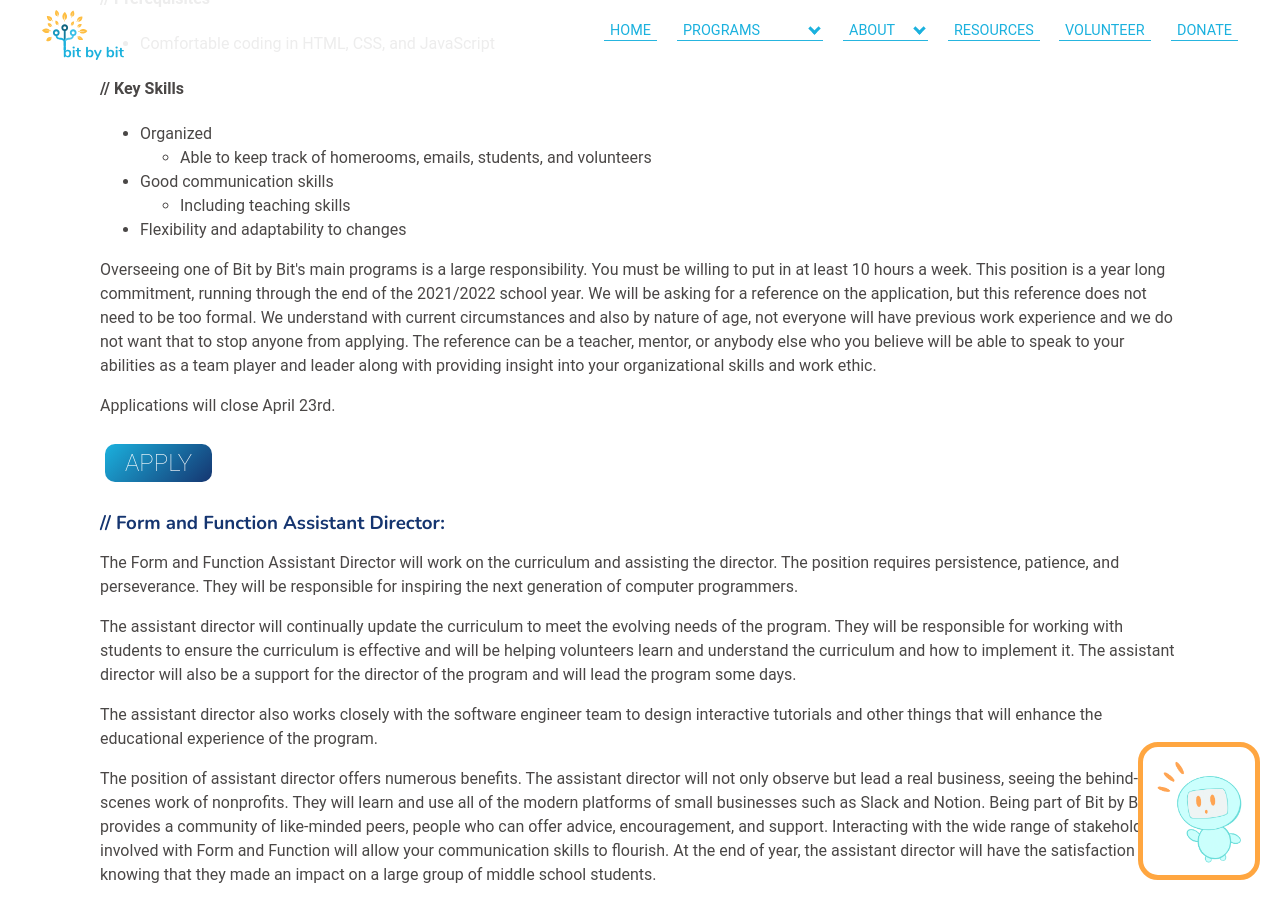
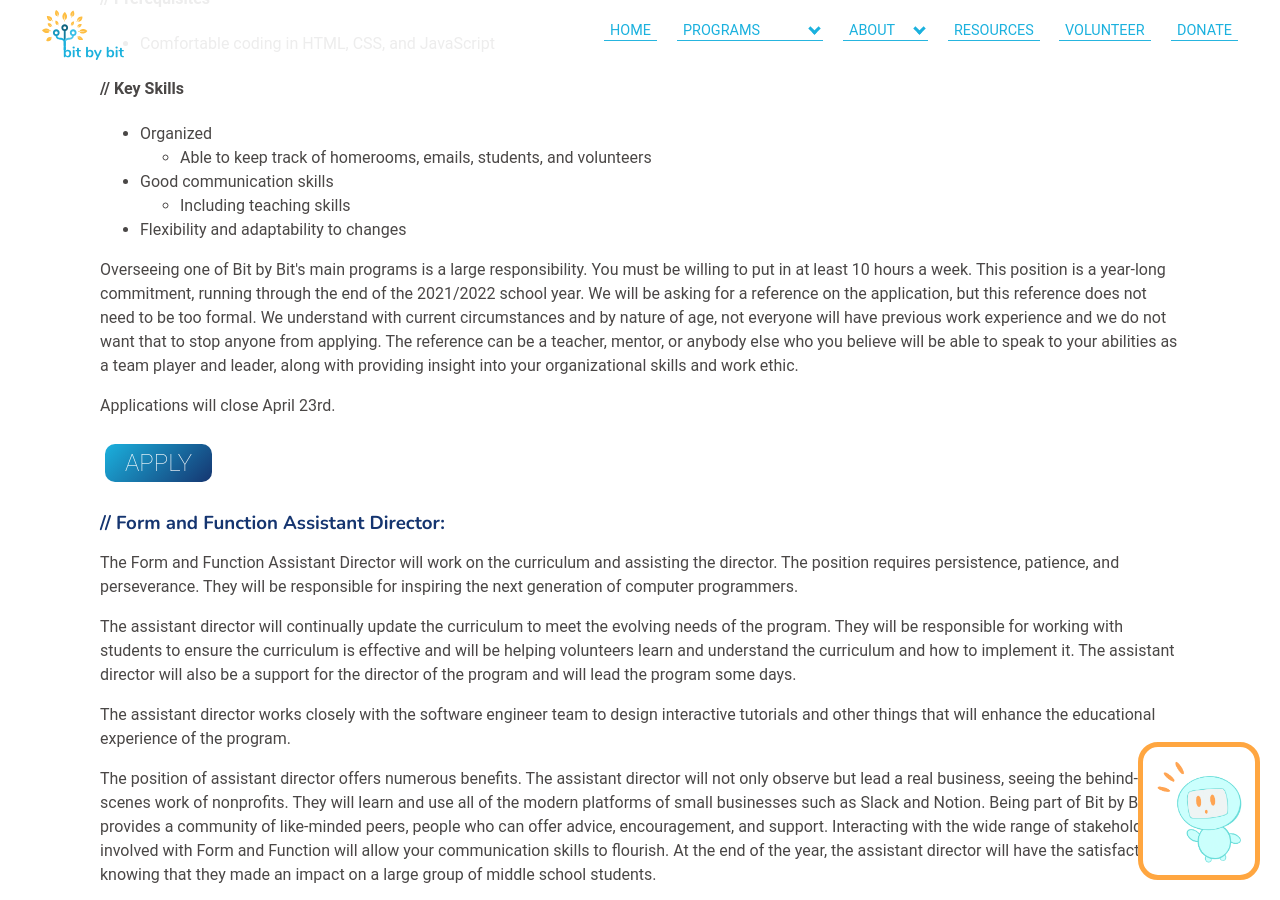
Before and after one commit to bit-by-bit-coding/bxb-website, a Jekyll site: the page built from ffleadership.html, in a window 1280 px wide and 900 px high, scrolled down 1246 px. Built offline with Jekyll 4.4.1, drawn with Linux system fonts in a browser that asks for light colours; nearby versions of some CDN libraries; some web fonts are replaced; some of the changed text lies outside the part shown.

Commit message:
Update ffleadership.html

```diff
--- a/ffleadership.html
+++ b/ffleadership.html
@@ -37,7 +37,7 @@
         Function
         requires creativity, commitment, and communication skills. The program needs someone who can manage
         students,
-        parents and volunteers effectively. They will be responsible for inspiring the next generation of computer
+        parents, and volunteers effectively. They will be responsible for inspiring the next generation of computer
         programmers.
     </p>
     <p>
@@ -89,11 +89,11 @@
     </ul>
 
     <p>Overseeing one of Bit by Bit's main programs is a large responsibility. You must be willing to put in at least 10
-        hours a week. This position is a year long commitment, running through the end of the 2021/2022 school year. We
+        hours a week. This position is a year-long commitment, running through the end of the 2021/2022 school year. We
         will be asking for a reference on the application, but this reference does not need to be too formal. We
-        understand with current circumstances and also by nature of age, not everyone will have previous work experience
+        understand with current circumstances and by nature of age, not everyone will have previous work experience
         and we do not want that to stop anyone from applying. The reference can be a teacher, mentor, or anybody else
-        who you believe will be able to speak to your abilities as a team player and leader along with providing insight
+        who you believe will be able to speak to your abilities as a team player and leader, along with providing insight
         into your organizational skills and work ethic.
     </p>
     <p>Applications will close April 23rd.</p>
@@ -117,7 +117,7 @@
         support for the director of the program and will lead the program some days.
     </p>
     <p>
-        The assistant director also works closely with the software engineer team to design interactive tutorials and other
+        The assistant director works closely with the software engineer team to design interactive tutorials and other
         things that will enhance the educational experience of the program.
     </p>
     <p>
@@ -125,7 +125,7 @@
         lead a real business, seeing the behind-the-scenes work of nonprofits. They will learn and use all of the modern
         platforms of small businesses such as Slack and Notion. Being part of Bit by Bit provides a community of like-minded
         peers, people who can offer advice, encouragement, and support. Interacting with the wide range of
-        stakeholders involved with Form and Function will allow your communication skills to flourish. At the end of
+        stakeholders involved with Form and Function will allow your communication skills to flourish. At the end of the
         year, the assistant director will have the satisfaction of knowing that they made an impact on a large group of
         middle school students.
     </p>
@@ -156,7 +156,7 @@
         will be asking for a reference on the application, but this reference does not need to be too formal. We
         understand with current circumstances and also by nature of age, not everyone will have previous work experience
         and we do not want that to stop anyone from applying. The reference can be a teacher, mentor, or anybody else
-        who you believe will be able to speak to your abilities as a team player and leader along with providing insight
+        who you believe will be able to speak to your abilities as a team player and leader, along with providing insight
         into your organizational skills and work ethic.
     </p>
     <p>Applications will close April 23rd.</p>
```
